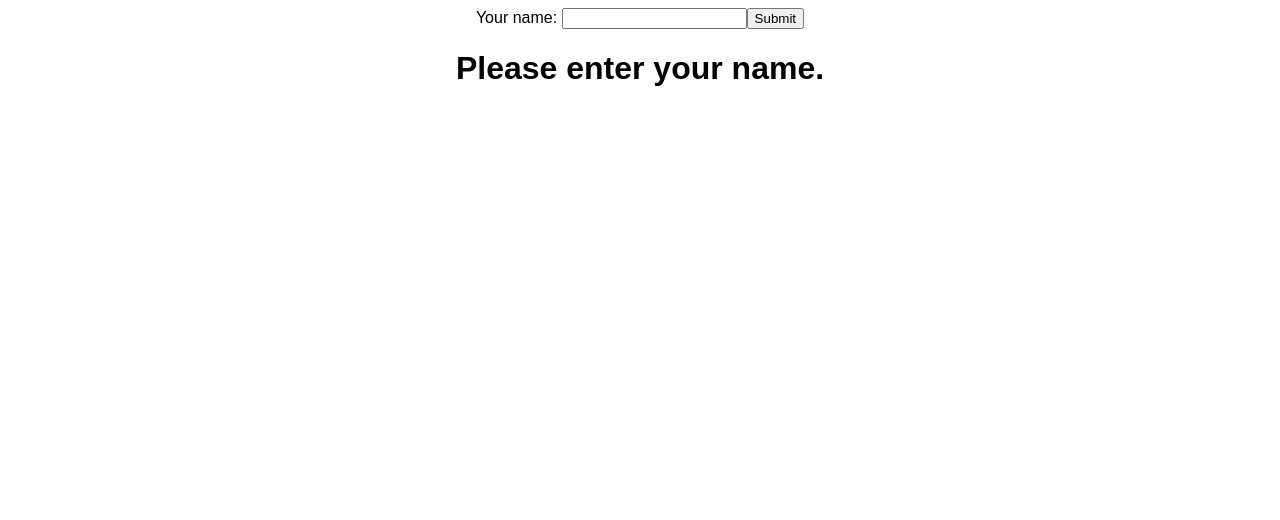
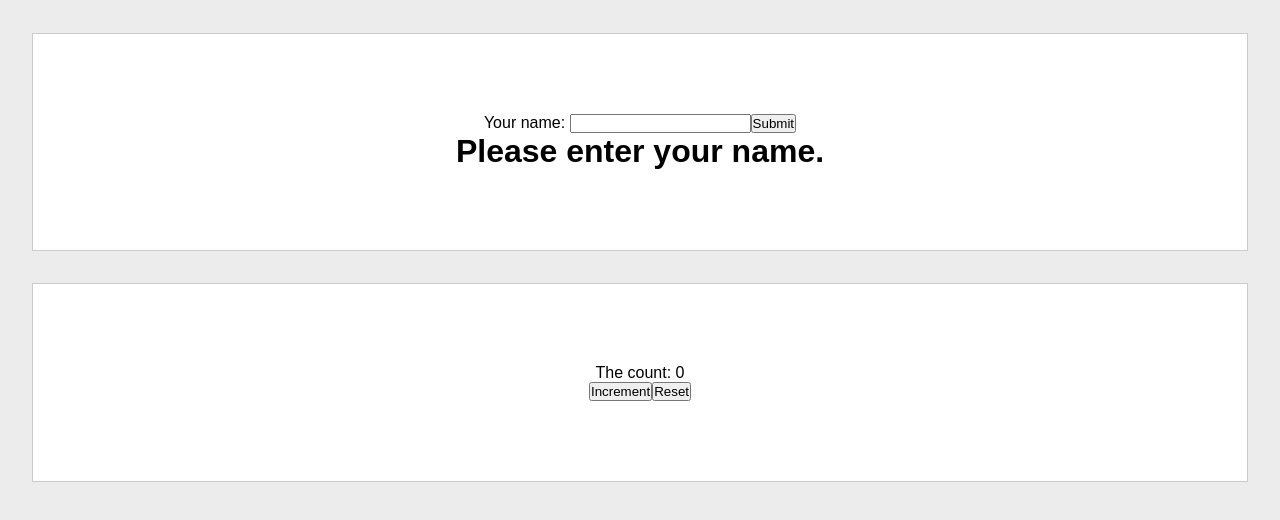
Before and after one commit to hjludwig/sandbox, a React (Create React App) app: page / in a window 1280 px wide. Shown: the top 520 px of the page. Built offline with nearby package versions, Linux system fonts and the light colour scheme.

Commit message:
Created counter app

```diff
--- a/src/App.js
+++ b/src/App.js
@@ -1,3 +1,4 @@
+import Counter from "./miniApps/Counter";
 import Sauce from "./miniApps/Sauce";
 import "./styles.css";
 
@@ -5,6 +6,7 @@ export default function App() {
   return (
     <div className="App">
       <Sauce />
+      <Counter />
     </div>
   );
 }
--- /dev/null
+++ b/src/miniApps/Counter.jsx
@@ -0,0 +1,18 @@
+import React, { useState } from "react";
+
+const Counter = () => {
+  const [count, setCount] = useState(0);
+  return (
+    <div className="mini-app">
+      <p>The count: {count}</p>
+      <button type="button" onClick={() => setCount(count + 1)}>
+        Increment
+      </button>
+      <button type="button" onClick={() => setCount(0)}>
+        Reset
+      </button>
+    </div>
+  );
+};
+
+export default Counter;
--- a/src/miniApps/Sauce.jsx
+++ b/src/miniApps/Sauce.jsx
@@ -7,7 +7,7 @@ const Sauce = () => {
     setName(e.target.elements.name.value);
   };
   return (
-    <div>
+    <div className="mini-app">
       <form onSubmit={handleSubmit}>
         <label htmlFor="name">Your name: </label>
         <input id="name" type="text" />
--- a/src/styles.css
+++ b/src/styles.css
@@ -1,4 +1,19 @@
+* {
+  margin: 0;
+  padding: 0;
+  box-sizing: border-box;
+}
 .App {
   font-family: sans-serif;
   text-align: center;
+  background: #ececec;
+  min-height: 100vh;
+  padding-top: 1px;
 }
+
+.mini-app {
+  background: white;
+  padding: 10vh 10vw;
+  border: 1px solid #ccc;
+  margin: 2em;
+}
```
